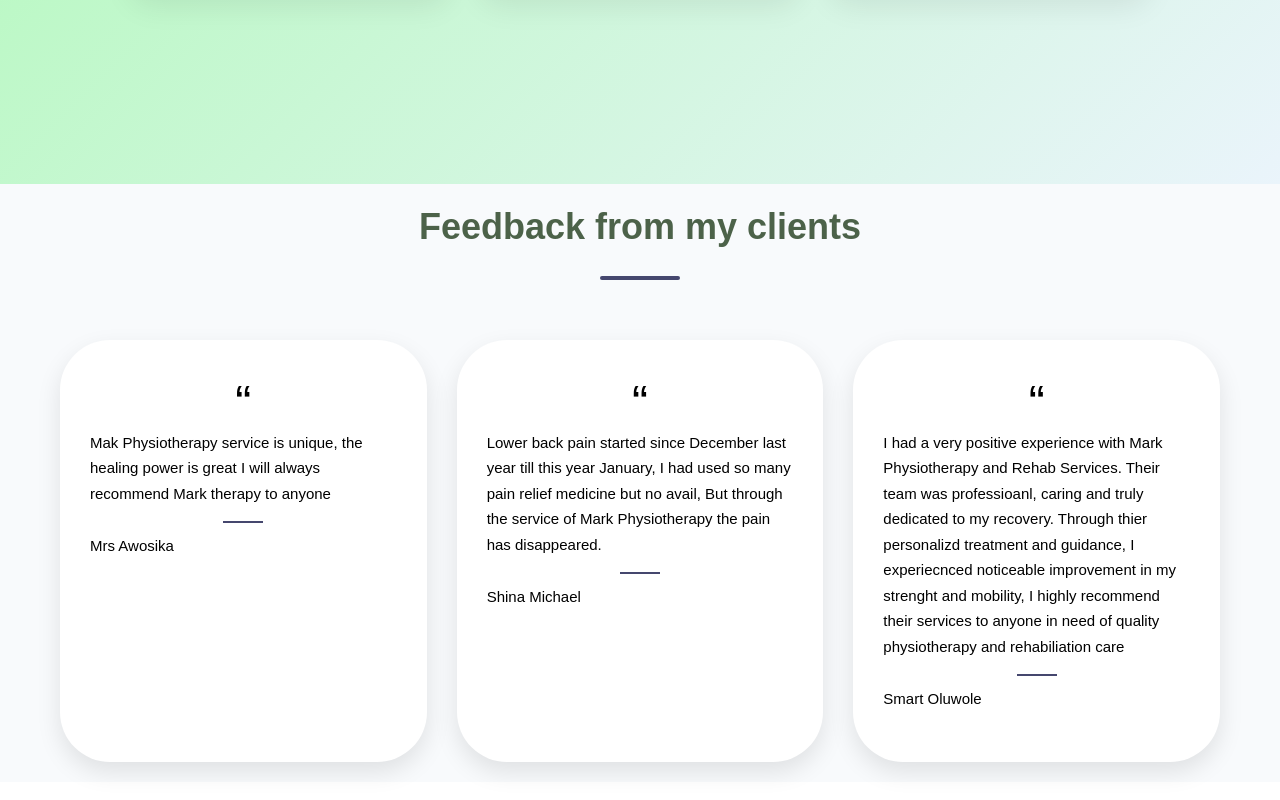
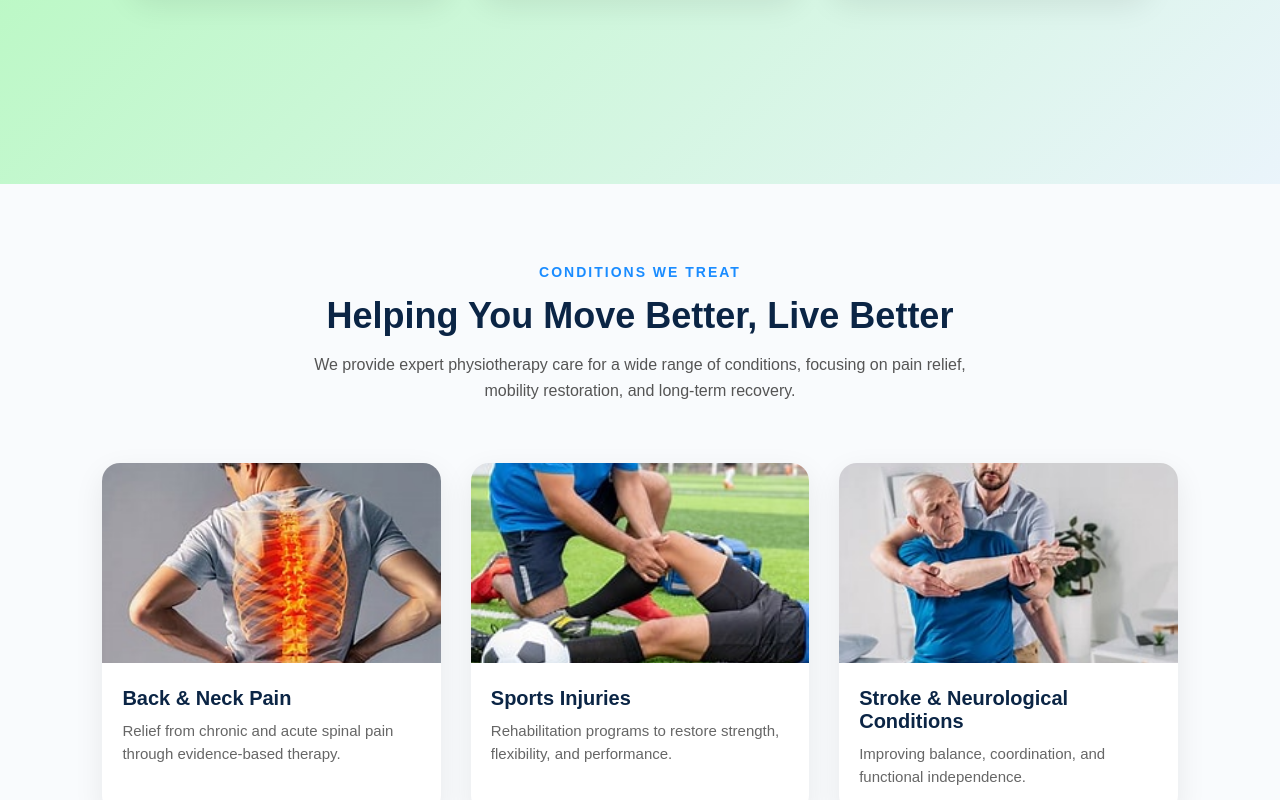
Before and after one commit to oluwatosinadenuga32-sudo/Mark-Physiotherapy, a plain HTML site: page index.html in a window 1280 px wide. Shown: the part 2000-2800 px from the top of the page. Drawn offline with nearby package versions, Linux system fonts and the light colour scheme.

Commit message:
Third Commit

```diff
--- a/index.html
+++ b/index.html
@@ -13,12 +13,13 @@
         <div id="header">
             <div class="container">
                 <nav>
-                    <img src="/Images/icons8-physiotherapy-50.png" alt="Manual Therapy" class="logo1">
+                    <img src="/Images/WhatsApp Image 2026-02-14 at 10.50.54 PM.jpeg" alt="Manual Therapy" class="logo1">
                     <h1 class="logo2">Mark Physiotherapy & Rehabilitation Clinic</h1>
                     <ul class="links">
                         <li><a href="#header">Home</a></li>
                         <li><a href="#about">About</a></li>
                         <li><a href="#services">Services</a></li>
+                        <li><a href="#conditions">Conditions</a></li>
                         <li><a href="#testimonials">Testimonials</a></li>
                         <li><a href="#contact">Contact</a></li>
                         <li><a href="#gallery">Gallery</a></li>
@@ -92,6 +93,56 @@
        </div>
 </section>
 
+<!-- -----------------condition----------------------- -->
+ <section class="conditions-section" id="conditions">
+  <div class="conditions-header">
+    <p class="subtitle">CONDITIONS WE TREAT</p>
+    <h2>Helping You Move Better, Live Better</h2>
+    <p class="description">
+      We provide expert physiotherapy care for a wide range of conditions,
+      focusing on pain relief, mobility restoration, and long-term recovery.
+    </p>
+  </div>
+
+  <div class="conditions-grid">
+    <div class="condition-card">
+      <img src="/Images/Back pain.jpg" alt="Back Pain Treatment">
+      <h3>Back & Neck Pain</h3>
+      <p>Relief from chronic and acute spinal pain through evidence-based therapy.</p>
+    </div>
+
+    <div class="condition-card">
+      <img src="/Images/Sport therapy.jpg" alt="Sports Injury Rehabilitation">
+      <h3>Sports Injuries</h3>
+      <p>Rehabilitation programs to restore strength, flexibility, and performance.</p>
+    </div>
+
+    <div class="condition-card">
+      <img src="/Images/Stroke-therapy.jpg" alt="Neurological Rehabilitation">
+      <h3>Stroke & Neurological Conditions</h3>
+      <p>Improving balance, coordination, and functional independence.</p>
+    </div>
+
+    <div class="condition-card">
+      <img src="/Images/Athritis.jpg" alt="Joint Pain Treatment">
+      <h3>Joint & Arthritis Pain</h3>
+      <p>Reducing stiffness and pain while enhancing joint mobility.</p>
+    </div>
+
+    <div class="condition-card">
+      <img src="/Images/post-surgery.webp" alt="Post Surgery Rehab">
+      <h3>Post-Surgical Rehabilitation</h3>
+      <p>Guided recovery plans to regain movement safely and effectively.</p>
+    </div>
+
+    <div class="condition-card">
+      <img src="/Images/Pead.webp" alt="Pediatric Physiotherapy">
+      <h3>Pediatric Conditions</h3>
+      <p>Specialized care to support children’s physical development.</p>
+    </div>
+  </div>
+</section>
+
 <!-- -------------Testimonials---------------------- -->
 <section class="testimonials" id="testimonials">
         <div class="testimonials-container">
@@ -121,12 +172,22 @@
                 <!-- Card 3 -->
                 <div class="card">
                     <span style="font-size: 48px; color:black; display: block; text-align: center;">&ldquo;</span>
-                    <p>I had a very positive experience with Mark Physiotherapy and Rehab Services. Their team was professioanl, caring
-                        and truly dedicated to my recovery. Through thier personalizd treatment and guidance, I experiecnced noticeable improvement
-                        in my strenght and mobility, I highly recommend their services to anyone in need of quality physiotherapy and rehabiliation care
+                    <p>I had a very positive experience with Mark Physiotherapy and Rehab Services. Their team was professional, caring
+                        and truly dedicated to my recovery. Through thier personalized treatment and guidance, I experiecnced noticeable improvement
+                        in my strength and mobility, I highly recommend their services to anyone in need of quality physiotherapy and rehabiliation care
                     </p>
                 <span class="line"></span>
                 <p class="test">Smart Oluwole</p>
+                </div>
+
+                <!-- Card 4 -->
+                <div class="card">
+                    <span style="font-size: 48px; color:black; display: block; text-align: center;">&ldquo;</span>
+                    <p> Your approach and professional attitude is top notch. The neck pain has reduced drastically and the lifestyle advisory has helped a lot to
+                        reduced frequent body pain
+                    </p>
+                <span class="line"></span>
+                <p class="test">Adeleye</p>
                 </div>
             </div>
         </div>
--- a/style.css
+++ b/style.css
@@ -63,9 +63,9 @@ nav{
 }
 
 .logo1{
-    font-size: 24px;
-    font-weight: 700;
-    margin-left: 0;
+ height: 40px;
+ width: auto;
+ object-fit: contain;
 }
 
 .logo2{
@@ -278,6 +278,86 @@ nav{
   color: white;
   transform: translateY(-10px);
 }
+
+
+
+/* CONDITIONS */
+.conditions-section {
+  padding: 80px 8%;
+  background: #f9fbfd;
+  font-family: 'Poppins', sans-serif;
+}
+
+.conditions-header {
+  text-align: center;
+  max-width: 700px;
+  margin: 0 auto 60px;
+}
+
+.conditions-header .subtitle {
+  color: #1a8cff;
+  font-weight: 600;
+  letter-spacing: 2px;
+  font-size: 14px;
+}
+
+.conditions-header h2 {
+  font-size: 36px;
+  margin: 15px 0;
+  color: #0b2545;
+}
+
+.conditions-header .description {
+  color: #555;
+  font-size: 16px;
+  line-height: 1.6;
+}
+
+.conditions-grid {
+  display: grid;
+  grid-template-columns: repeat(auto-fit, minmax(260px, 1fr));
+  gap: 30px;
+}
+
+.condition-card {
+  background: #ffffff;
+  border-radius: 18px;
+  overflow: hidden;
+  box-shadow: 0 10px 30px rgba(0, 0, 0, 0.08);
+  transition: all 0.4s ease;
+  cursor: pointer;
+}
+
+.condition-card img {
+  width: 100%;
+  height: 200px;
+  object-fit: cover;
+}
+
+.condition-card h3 {
+  font-size: 20px;
+  margin: 20px 20px 10px;
+  color: #0b2545;
+}
+
+.condition-card p {
+  font-size: 15px;
+  color: #666;
+  margin: 0 20px 25px;
+  line-height: 1.5;
+}
+
+.condition-card:hover {
+  transform: translateY(-10px);
+  box-shadow: 0 20px 40px rgba(26, 140, 255, 0.2);
+}
+
+@media (max-width: 768px) {
+  .conditions-header h2 {
+    font-size: 28px;
+  }
+}
+
 
 
 /* ABOUT US */
@@ -835,6 +915,11 @@ form input, form textarea{
 
   }
 
+  /* =====================conditions================= */
+   .conditions-header h2 {
+    font-size: 28px;
+  }
+
 
 
   /* ================= TESTIMONIALS ================= */
```
Also changed, not shown: Images/Athritis.jpg (added), Images/Back pain.jpg (added), Images/Pead.webp (added), Images/Sport therapy.jpg (added), Images/Stroke-therapy.jpg (added), Images/WhatsApp Image 2026-02-14 at 10.50.54 PM.jpeg (added), Images/post-surgery.webp (added).
